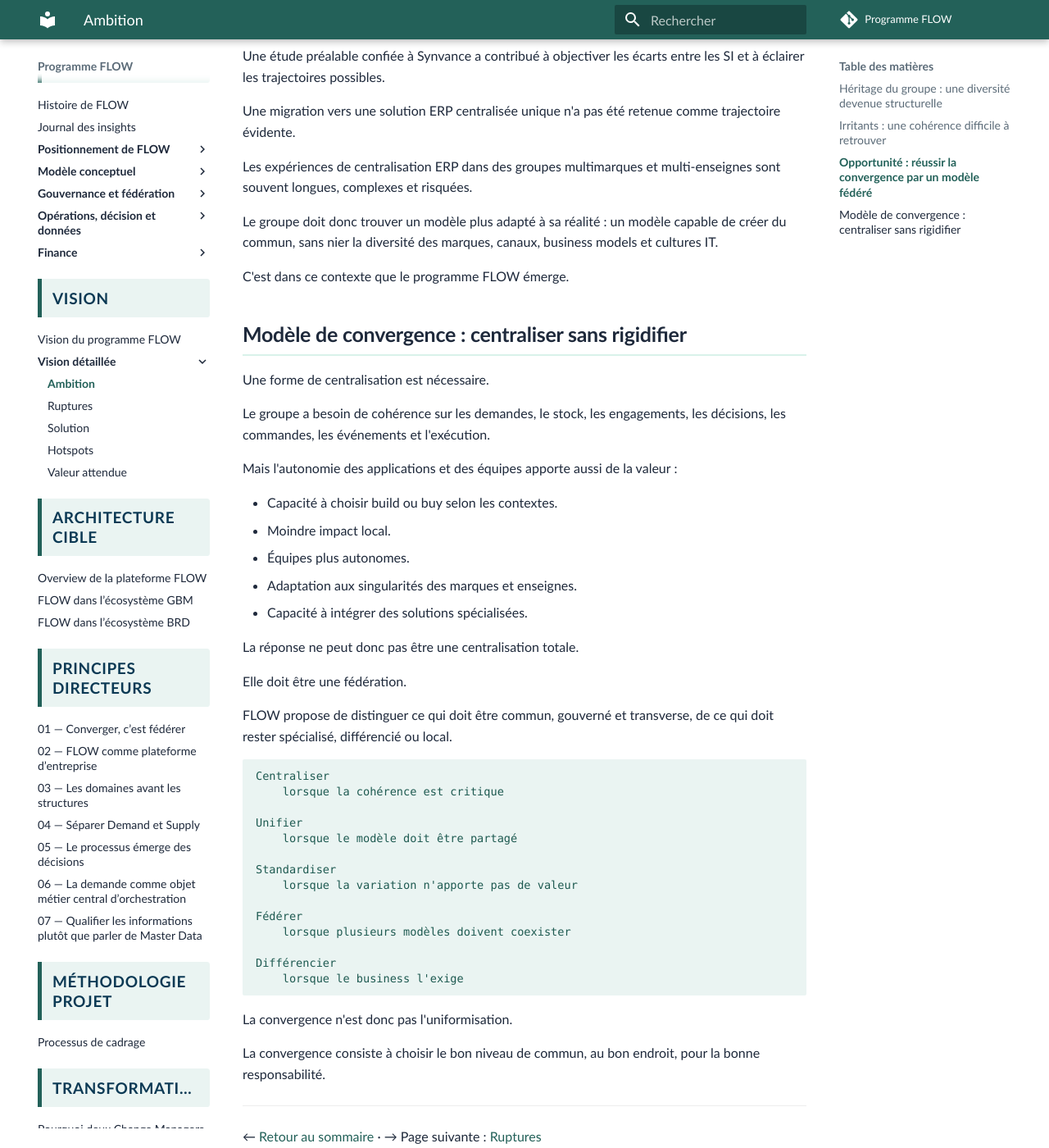
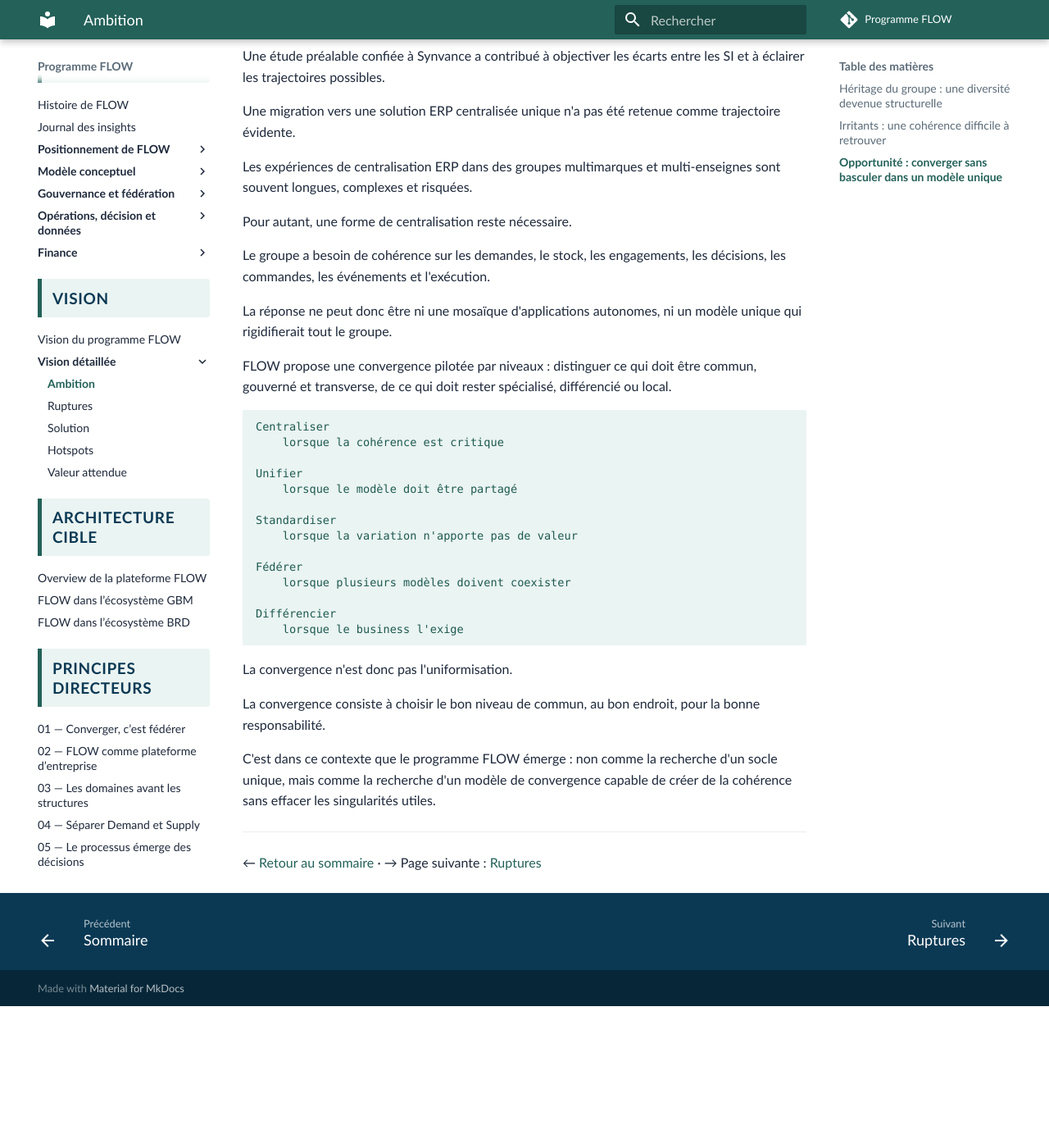
Before and after one commit to laurent-sintes/FLOW-Program, an MkDocs documentation site: the page built from docs/vision/vision-detaillee/1-ambition-et-contexte.md, in a window 1280 px wide and 1400 px high, scrolled down 2243 px. Shown: the whole window at 82% size. Built offline with MkDocs 1.6.1 and Material for MkDocs 9.7.7, drawn with Linux system fonts in a browser that asks for light colours; comment, search, counter and statistics services are not loaded; after the commit the page ends 3470 px from its top, so only the background shows below that; some of the changed text lies outside the part shown.

Commit message:
Fusionner opportunité et modèle de convergence

````diff
--- a/docs/vision/vision-detaillee/1-ambition-et-contexte.md
+++ b/docs/vision/vision-detaillee/1-ambition-et-contexte.md
@@ -59,7 +59,7 @@
 
 Ils limitent la capacité du groupe à promettre, arbitrer, prioriser, exécuter et expliquer ses engagements de manière cohérente.
 
-## Opportunité : réussir la convergence par un modèle fédéré
+## Opportunité : converger sans basculer dans un modèle unique
 
 L'opportunité du programme est claire : faire converger.
 
@@ -73,29 +73,13 @@
 
 Les expériences de centralisation ERP dans des groupes multimarques et multi-enseignes sont souvent longues, complexes et risquées.
 
-Le groupe doit donc trouver un modèle plus adapté à sa réalité : un modèle capable de créer du commun, sans nier la diversité des marques, canaux, business models et cultures IT.
-
-C'est dans ce contexte que le programme FLOW émerge.
-
-## Modèle de convergence : centraliser sans rigidifier
-
-Une forme de centralisation est nécessaire.
+Pour autant, une forme de centralisation reste nécessaire.
 
 Le groupe a besoin de cohérence sur les demandes, le stock, les engagements, les décisions, les commandes, les événements et l'exécution.
 
-Mais l'autonomie des applications et des équipes apporte aussi de la valeur :
+La réponse ne peut donc être ni une mosaïque d'applications autonomes, ni un modèle unique qui rigidifierait tout le groupe.
 
-- Capacité à choisir build ou buy selon les contextes.
-- Moindre impact local.
-- Équipes plus autonomes.
-- Adaptation aux singularités des marques et enseignes.
-- Capacité à intégrer des solutions spécialisées.
-
-La réponse ne peut donc pas être une centralisation totale.
-
-Elle doit être une fédération.
-
-FLOW propose de distinguer ce qui doit être commun, gouverné et transverse, de ce qui doit rester spécialisé, différencié ou local.
+FLOW propose une convergence pilotée par niveaux : distinguer ce qui doit être commun, gouverné et transverse, de ce qui doit rester spécialisé, différencié ou local.
 
 ```text
 Centraliser
@@ -118,6 +102,8 @@
 
 La convergence consiste à choisir le bon niveau de commun, au bon endroit, pour la bonne responsabilité.
 
+C'est dans ce contexte que le programme FLOW émerge : non comme la recherche d'un socle unique, mais comme la recherche d'un modèle de convergence capable de créer de la cohérence sans effacer les singularités utiles.
+
 ---
 
 ← [Retour au sommaire](index.md) · → Page suivante : [Ruptures](3-ruptures-structurantes.md)
````
